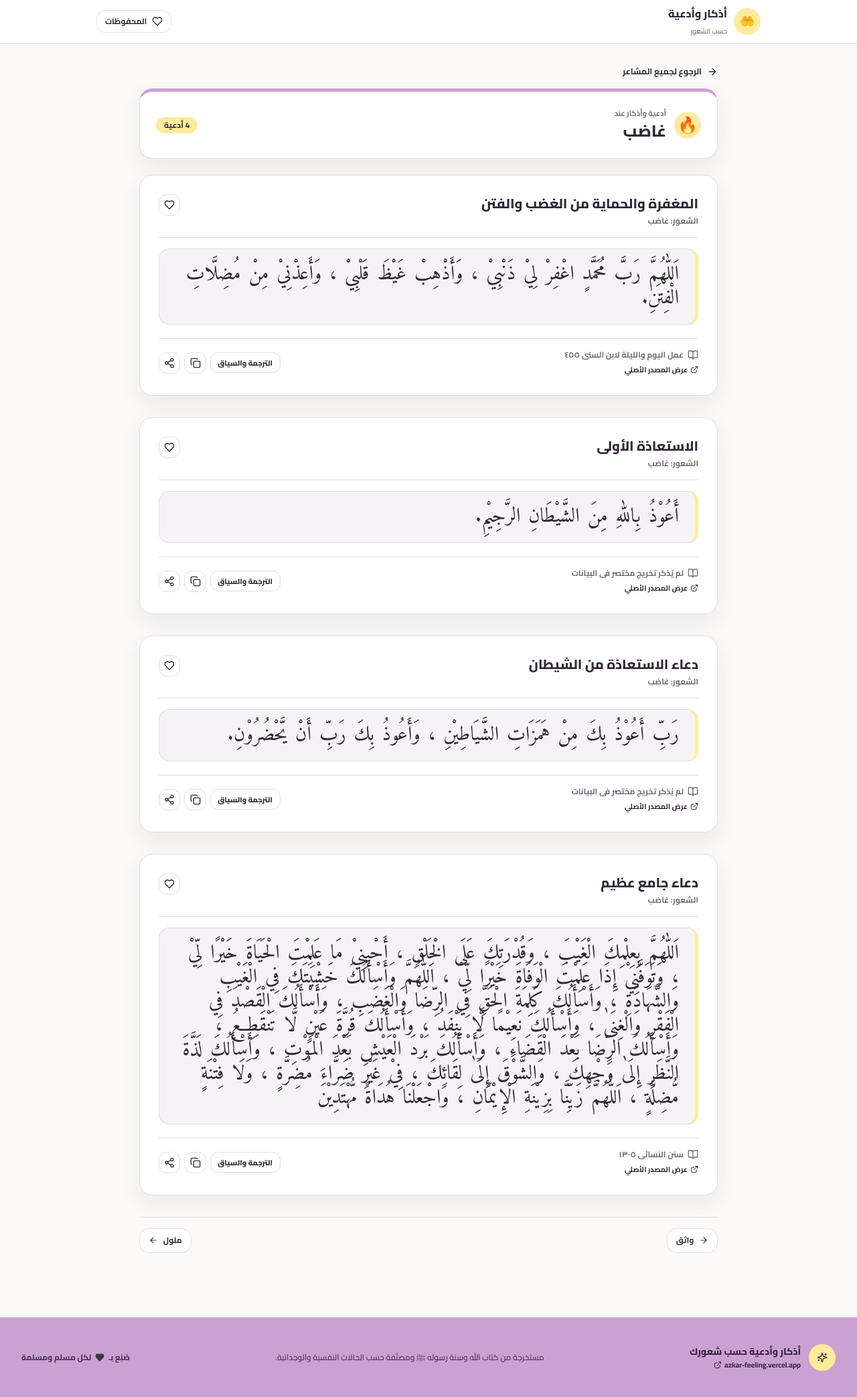
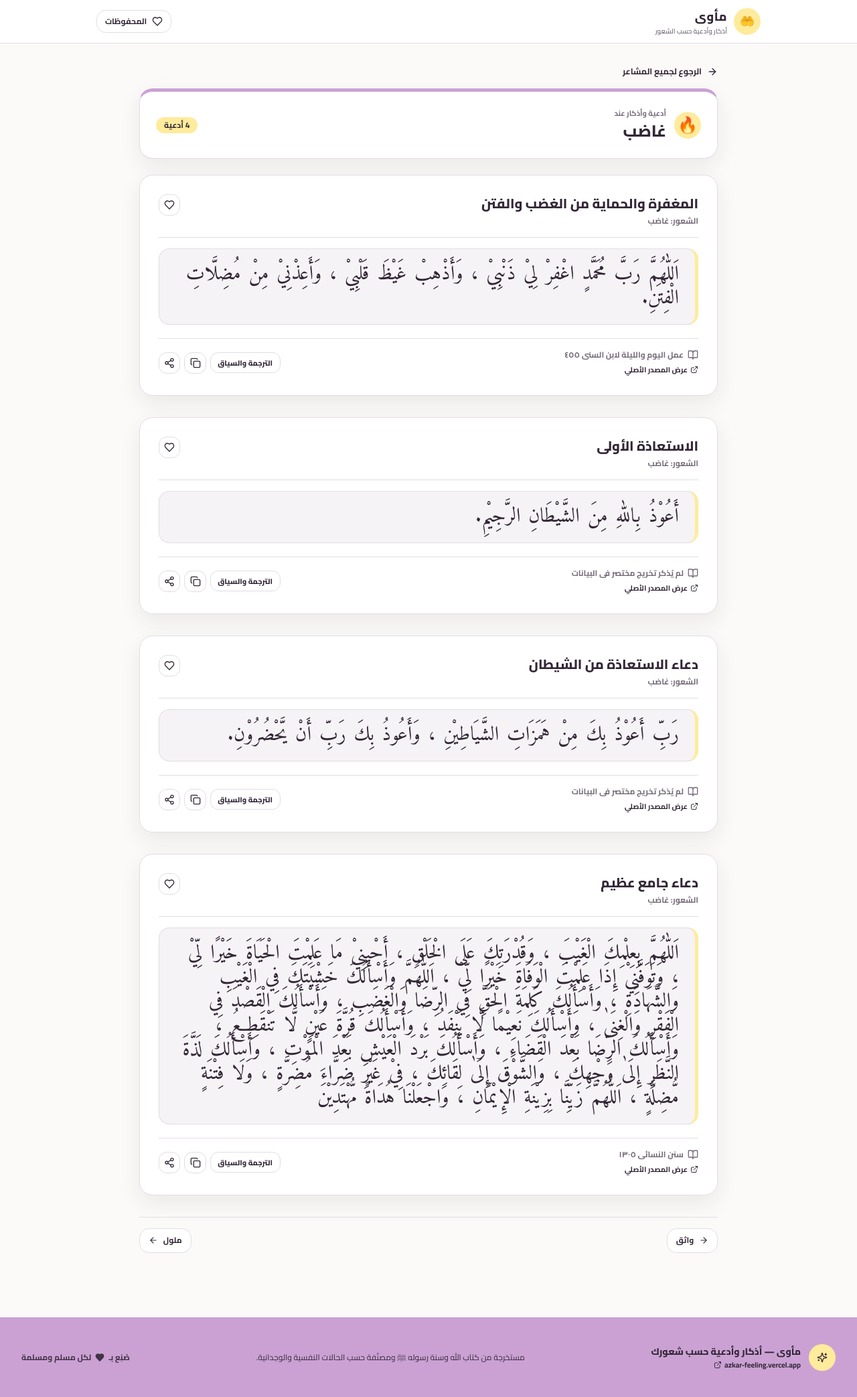
Before and after one commit to MustafaElsayed74/azkar-feeling, a Next.js app: page /feeling/angry in a window 1280 px wide. Shown: the whole page at 67% size. Built offline with nearby package versions, Linux system fonts and the light colour scheme.

Commit message:
chore(branding): rename site to 'مأوى' (Ma'wa)

```diff
--- a/src/app/feeling/[slug]/page.tsx
+++ b/src/app/feeling/[slug]/page.tsx
@@ -27,7 +27,7 @@ export async function generateMetadata({ params }: FeelingPageProps) {
   if (!group) return { title: 'الشعور غير موجود' };
 
   return {
-    title: `أدعية وأذكار عند الشعور بـ (${group.arabic_name}) | أذكار وأدعية`,
+    title: `أدعية وأذكار عند الشعور بـ (${group.arabic_name}) | مأوى`,
     description: `الأدعية والأذكار النبوية المستحبة عند الشعور بـ (${group.arabic_name}) من القرآن الكريم والسنة المطهرة.`,
     alternates: {
       canonical: `/feeling/${group.slug}`,
--- a/src/app/layout.tsx
+++ b/src/app/layout.tsx
@@ -19,11 +19,11 @@ const amiri = Amiri({
 
 export const metadata: Metadata = {
   metadataBase: new URL(SITE_URL),
-  title: 'أذكار وأدعية حسب شعورك | أدعية من القرآن والسنة',
+  title: 'مأوى | أذكار وأدعية حسب شعورك من القرآن والسنة',
   description: SITE_DESCRIPTION,
-  keywords: ['أذكار', 'أدعية حسب الشعور', 'أدعية نبوية', 'أدعية من القرآن', 'حصن المسلم', 'دعاء الحزن', 'دعاء القلق', 'azkar feeling'],
+  keywords: ['مأوى', 'mawa', 'أذكار', 'أدعية حسب الشعور', 'أدعية نبوية', 'أدعية من القرآن', 'حصن المسلم', 'دعاء الحزن', 'دعاء القلق', 'azkar feeling'],
   openGraph: {
-    title: 'أذكار وأدعية حسب شعورك',
+    title: 'مأوى | أذكار وأدعية حسب شعورك',
     description: SITE_DESCRIPTION,
     url: SITE_URL,
     siteName: SITE_NAME,
@@ -33,7 +33,7 @@ export const metadata: Metadata = {
   },
   twitter: {
     card: 'summary_large_image',
-    title: 'أذكار وأدعية حسب شعورك',
+    title: 'مأوى | أذكار وأدعية حسب شعورك',
     description: SITE_DESCRIPTION,
     images: ['/opengraph-image'],
   },
--- a/src/app/manifest.ts
+++ b/src/app/manifest.ts
@@ -2,9 +2,9 @@ import type { MetadataRoute } from 'next';
 
 export default function manifest(): MetadataRoute.Manifest {
   return {
-    name: 'أذكار وأدعية حسب شعورك',
-    short_name: 'أذكار',
-    description: 'أذكار وأدعية من القرآن والسنة مصنفة حسب الشعور.',
+    name: 'مأوى — أذكار وأدعية حسب شعورك',
+    short_name: 'مأوى',
+    description: 'مأوى — أذكار وأدعية مستحبة من القرآن والسنة مصنفة حسب الشعور.',
     start_url: '/',
     display: 'standalone',
     background_color: '#FBFAF8',
--- a/src/app/opengraph-image.tsx
+++ b/src/app/opengraph-image.tsx
@@ -1,6 +1,6 @@
 import { ImageResponse } from 'next/og';
 
-export const alt = 'أذكار وأدعية حسب شعورك';
+export const alt = 'مأوى — أذكار وأدعية حسب شعورك';
 export const size = { width: 1200, height: 630 };
 export const contentType = 'image/png';
 
@@ -33,9 +33,9 @@ export default function OpenGraphImage() {
           }}
         >
           <div style={{ fontSize: 76, marginBottom: 20 }}>🤲</div>
-          <div style={{ fontSize: 64, fontWeight: 800 }}>أذكار وأدعية</div>
-          <div style={{ marginTop: 18, fontSize: 32, color: '#392B3D' }}>
-            حسب شعورك
+          <div style={{ fontSize: 72, fontWeight: 900 }}>مأوى</div>
+          <div style={{ marginTop: 14, fontSize: 32, color: '#756B78', fontWeight: 700 }}>
+            أذكار وأدعية حسب شعورك
           </div>
         </div>
       </div>
--- a/src/components/DuaCard.tsx
+++ b/src/components/DuaCard.tsx
@@ -263,7 +263,7 @@ export function DuaCard({
     context.fillStyle = '#332737';
     context.font = `700 28px ${cairoFont}`;
     context.textAlign = 'center';
-    context.fillText('أذكار وأدعية', 852, 147);
+    context.fillText('مأوى', 852, 147);
 
     context.textAlign = 'right';
     context.font = `700 48px ${cairoFont}`;
@@ -290,7 +290,7 @@ export function DuaCard({
     context.font = `600 28px ${cairoFont}`;
     context.fillText(arabicReference, 930, referenceY);
     context.font = `500 24px ${cairoFont}`;
-    context.fillText('أذكار وأدعية حسب شعورك', 930, referenceY + 50);
+    context.fillText('مأوى — أذكار وأدعية حسب شعورك', 930, referenceY + 50);
 
     return canvasToBlob(canvas);
   };
--- a/src/components/Footer.tsx
+++ b/src/components/Footer.tsx
@@ -12,7 +12,7 @@ export const Footer: React.FC = () => {
           </div>
           <div>
             <span className="block text-sm font-extrabold">
-              أذكار وأدعية حسب شعورك
+              مأوى — أذكار وأدعية حسب شعورك
             </span>
             <a
               href={SITE_URL}
--- a/src/components/Header.tsx
+++ b/src/components/Header.tsx
@@ -24,8 +24,8 @@ export const Header: React.FC<HeaderProps> = ({ searchQuery = '', onSearchChange
             🤲
           </div>
           <div>
-            <span className="block text-base font-extrabold">أذكار وأدعية</span>
-            <span className="theme-muted text-[10px] font-semibold">حسب الشعور</span>
+            <span className="block text-lg font-extrabold tracking-wide">مأوى</span>
+            <span className="theme-muted block text-[10px] font-semibold">أذكار وأدعية حسب الشعور</span>
           </div>
         </Link>
 
--- a/src/lib/constants.ts
+++ b/src/lib/constants.ts
@@ -1,3 +1,3 @@
 export const SITE_URL = 'https://azkar-feeling.vercel.app';
-export const SITE_NAME = 'أذكار وأدعية حسب شعورك';
-export const SITE_DESCRIPTION = 'موسوعة إسلامية تفاعلية للأذكار والأدعية حسب حالتك النفسية والشعورية من القرآن والسنة النبوية المطهرة.';
+export const SITE_NAME = 'مأوى | أذكار وأدعية حسب شعورك';
+export const SITE_DESCRIPTION = 'مأوى — ملجؤك اليومي للأذكار والأدعية المستحبة من القرآن والسنة المطهرة حسب حالتك النفسية والشعورية.';
```
